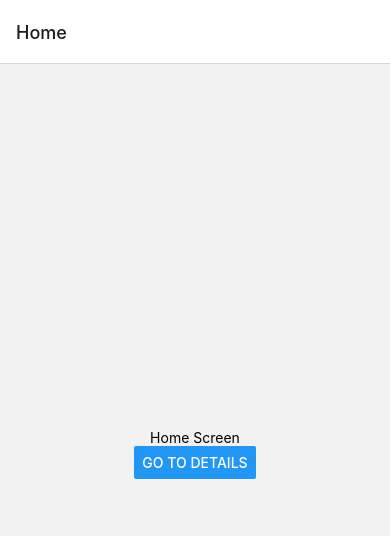
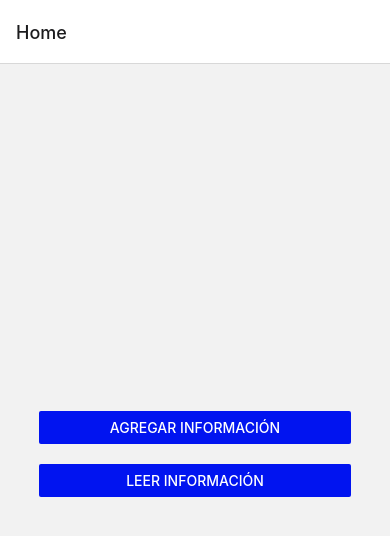
Before and after one commit to DanielGarridoLuna/CRUD, a React Native app: screen / in a window 390 px wide. Shown: the top 536 px of the page. Built offline with nearby package versions, Linux system fonts and the light colour scheme.

Commit message:
navegaciÃon con otros archivos

```diff
--- a/App.js
+++ b/App.js
@@ -1,48 +1,73 @@
 import * as React from 'react';
-import { Button, View, Text, StyleSheet } from 'react-native';
+import { Button, View, StyleSheet } from 'react-native';
 import { NavigationContainer } from '@react-navigation/native';
 import { createNativeStackNavigator } from '@react-navigation/native-stack';
 
+import SRadd from './Pantallas/SRadd';
+
+
+const styles = StyleSheet.create({
+  Boton: {
+    margin: 10,
+    minWidth: "80%",
+    textAlign: "center",
+  },
+  container: {
+    flex: 1,
+    alignItems: 'center',
+    justifyContent: 'center',
+  },
+});
+
 function HomeScreen({ navigation }) {
   return (
-    <View style={{ flex: 1, alignItems: 'center', justifyContent: 'center' }}>
-      <Text>Home Screen</Text>
+    <View
+    style={styles.container} >
+
+      <View  style={styles.Boton}>
       <Button
-        title="Go to Details"
-        onPress={() => navigation.navigate('Details')}
+        title="Agregar Información"
+        color="#0114F0"
+        onPress={() => navigation.navigate('Agregar')}
       />
+      </View>
+
+      <View  style={styles.Boton}>
+      <Button
+        title="Leer Información"
+        color="#0114F0"
+
+      />
+      </View>
+
     </View>
   );
 }
 
-function DetailsScreen() {
+
+function AddScreen({ navigation }) {
   return (
-    <View style={{ flex: 1, alignItems: 'center', justifyContent: 'center' }}>
-      <Text>Details Screen</Text>
-    </View>
+    <SRadd/>
   );
 }
 
+
+
+
+
 const Stack = createNativeStackNavigator();
 
-function App() {
+function SRMain() {
   return (
     <NavigationContainer>
       <Stack.Navigator initialRouteName="Home">
         <Stack.Screen name="Home" component={HomeScreen} />
-        <Stack.Screen name="Details" component={DetailsScreen} />
+
+        <Stack.Screen name="Agregar" component={AddScreen} />
+
       </Stack.Navigator>
     </NavigationContainer>
   );
 }
 
-export default App;
-
-const styles = StyleSheet.create({
-  container: {
-    flex: 1,
-    backgroundColor: '#fff',
-    alignItems: 'center',
-    justifyContent: 'center',
-  },
-});
+export default SRMain;
--- a/Pantallas/SRadd.js
+++ b/Pantallas/SRadd.js
@@ -0,0 +1,23 @@
+import React from 'react';
+import {useState} from 'react'
+import {ScrollView, Button, View, StyleSheet, TextInput, Text } from 'react-native';
+
+const SRadd = () => {
+
+    const styles = StyleSheet.create({
+        Contenedor:{
+            flex: 1,
+            alignItems: 'center',
+            justifyContent: 'center',
+        },
+      });
+
+    return (
+        <View style={styles.Contenedor}>
+
+         <Text>Listo</Text>
+        </View>
+      )
+}
+
+export default SRadd
```
